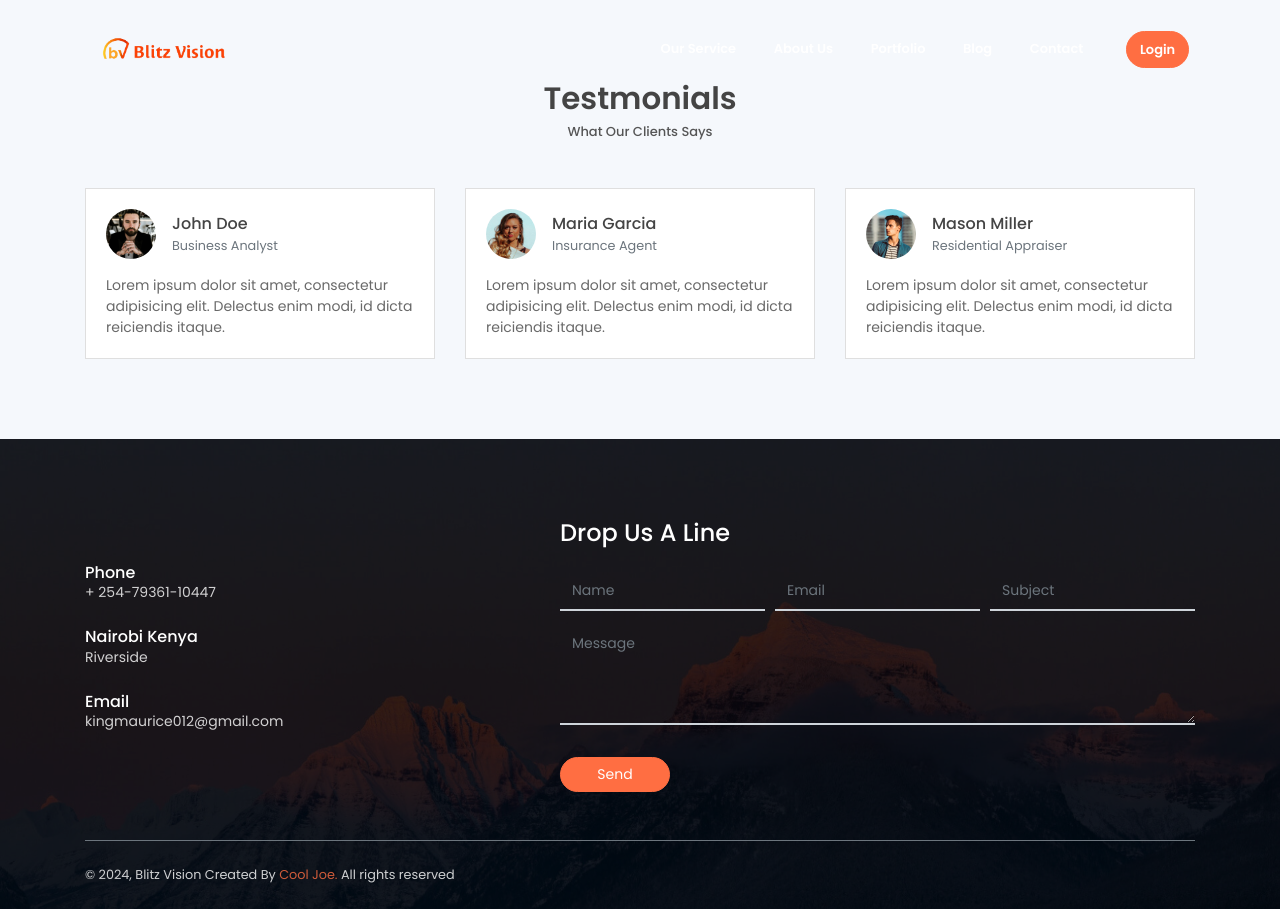
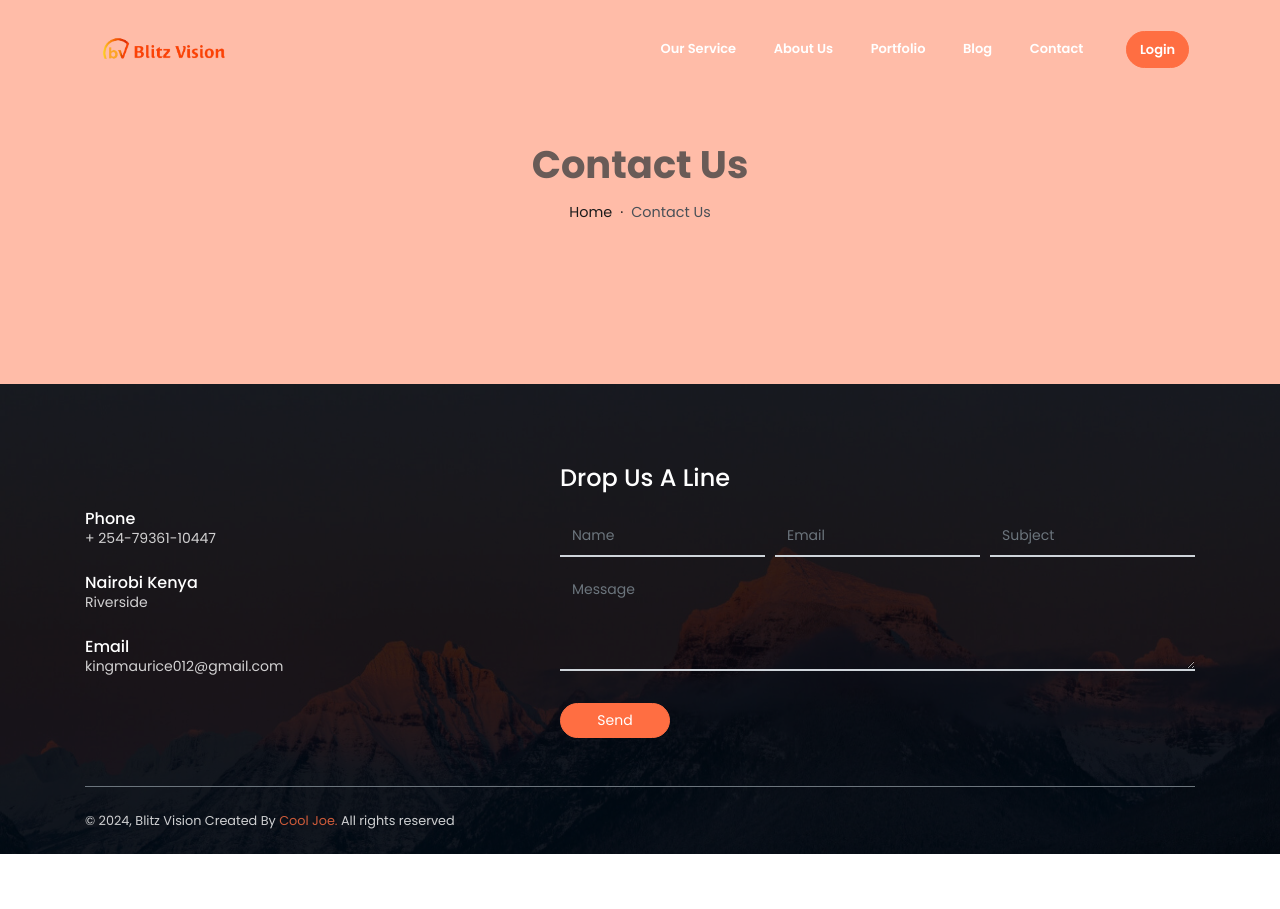
Before and after one commit to kmaurice012/blitz, a website: page public_html/contact.html in a window 1280 px wide. After the commit the page ends 854 px from the top, so only its background shows below. Drawn offline with Linux system fonts and the light colour scheme.

Commit message:
Working on Navigation

```diff
--- a/public_html/contact.html
+++ b/public_html/contact.html
@@ -47,60 +47,15 @@
         </div>
     </nav>
     <!-- End Of Second Navigation -->
-
-
-    <!-- Testmonial Section -->
-    <section class="section" id="testmonial">
-        <div class="container">
-            <h6 class="section-title text-center mb-0">Testmonials</h6>
-            <h6 class="section-subtitle mb-5 text-center">What Our Clients Says</h6>
-            <div class="row">
-                <div class="col-md-4 my-3 my-md-0">
-                    <div class="card">
-                        <div class="card-body">
-                            <div class="media align-items-center mb-3">
-                                <img class="mr-3" src="assets/imgs/avatar.jpg" alt="">
-                                <div class="media-body">
-                                    <h6 class="mt-1 mb-0">John Doe</h6>
-                                    <small class="text-muted mb-0">Business Analyst</small>
-                                </div>
-                            </div>
-                            <p class="mb-0">Lorem ipsum dolor sit amet, consectetur adipisicing elit. Delectus enim modi, id dicta reiciendis itaque.</p>
-                        </div>
-                    </div>
-                </div>
-                <div class="col-md-4 my-3 my-md-0">
-                    <div class="card">
-                        <div class="card-body">
-                            <div class="media align-items-center mb-3">
-                                <img class="mr-3" src="assets/imgs/avatar-1.jpg" alt="">
-                                <div class="media-body">
-                                    <h6 class="mt-1 mb-0">Maria Garcia</h6>
-                                    <small class="text-muted mb-0">Insurance Agent</small>
-                                </div>
-                            </div>
-                            <p class="mb-0">Lorem ipsum dolor sit amet, consectetur adipisicing elit. Delectus enim modi, id dicta reiciendis itaque.</p>
-                        </div>
-                    </div>
-                </div>
-                <div class="col-md-4 my-3 my-md-0">
-                    <div class="card">
-                        <div class="card-body">
-                            <div class="media align-items-center mb-3">
-                                <img class="mr-3" src="assets/imgs/avatar-2.jpg" alt="">
-                                <div class="media-body">
-                                    <h6 class="mt-1 mb-0">Mason Miller</h6>
-                                    <small class="text-muted mb-0">Residential Appraiser</small>
-                                </div>
-                            </div>
-                            <p class="mb-0">Lorem ipsum dolor sit amet, consectetur adipisicing elit. Delectus enim modi, id dicta reiciendis itaque.</p>
-                        </div>
-                    </div>
-                </div>
-            </div>
-        </div>
-    </section>
-    <!-- End of Testmonial Section -->
+    <header class="header header-mini">
+        <div class="header-title">Contact Us</div>
+        <nav aria-label="breadcrumb">
+           <ol class="breadcrumb">
+              <li class="breadcrumb-item"><a href="/">Home</a></li>
+              <li class="breadcrumb-item active" aria-current="page">Contact Us</li>
+           </ol>
+        </nav>
+     </header>
 
     <!-- Contact Section -->
     <section id="contact" class="section has-img-bg pb-0">
```
Also changed, not shown: public_html/about.html (+9 -1 lines), public_html/blog.html (+87 -32 lines), public_html/portfolio.html (+2 -2 lines), public_html/service.html (+9 -0 lines).
